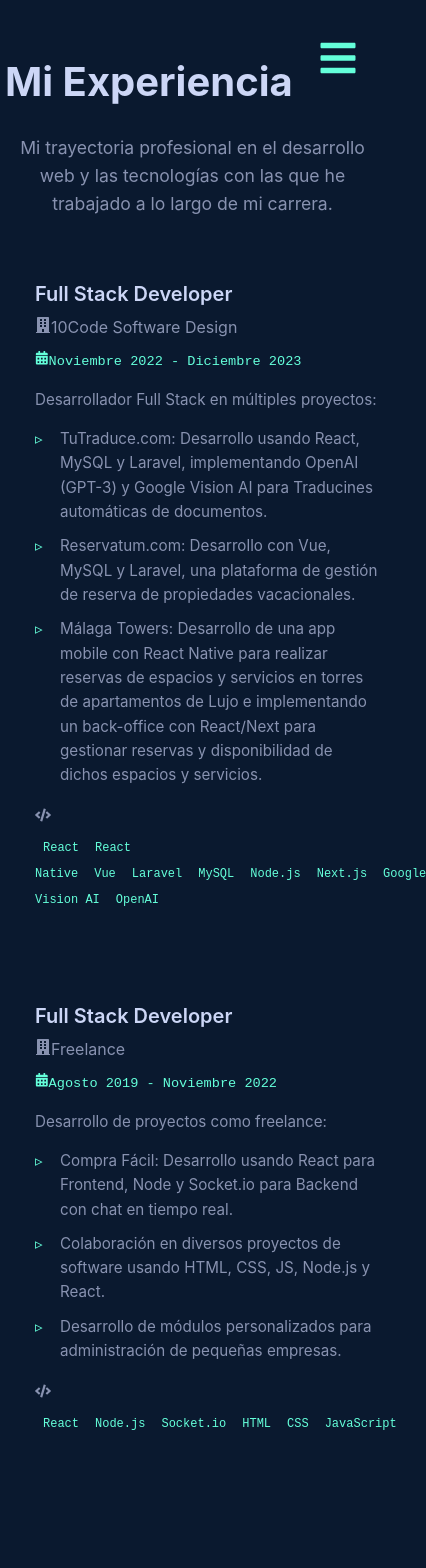
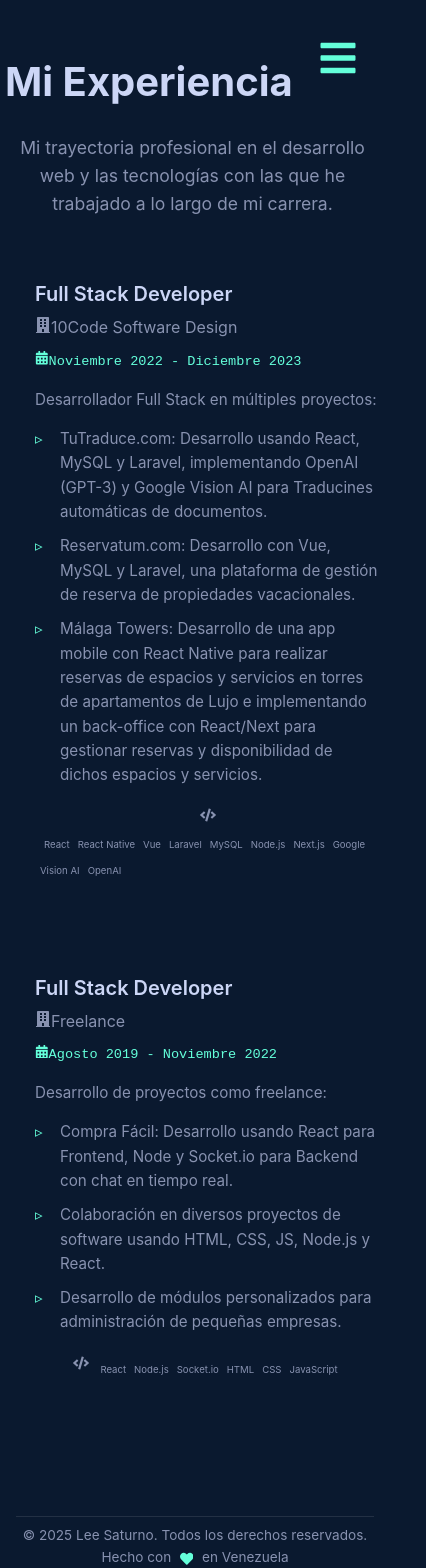
Before and after one commit to leesaturno/portafolio, a React (Vite) app: page /experience in a window 390 px wide. Shown: the top 1568 px of the page, 426 px wide, since content can reach past the window. Built offline with nearby package versions, Linux system fonts and the light colour scheme.

Commit message:
Agregar estilos responsivos para la sección de tecnologías en Experience.css

```diff
--- a/src/styles/Experience.css
+++ b/src/styles/Experience.css
@@ -134,6 +134,20 @@
   flex-wrap: wrap;
   gap: 10px;
   margin-top: 15px;
+  justify-content: flex-start;
+}
+
+@media (max-width: 768px) {
+  .experience-technologies {
+    gap: 7px;
+    justify-content: center;
+    padding: 0 5px;
+  }
+  .technology-tag {
+    font-size: 0.6rem;
+    padding: 1px 4px;
+  }
+}
 }
 
 .technology-tag {
```
